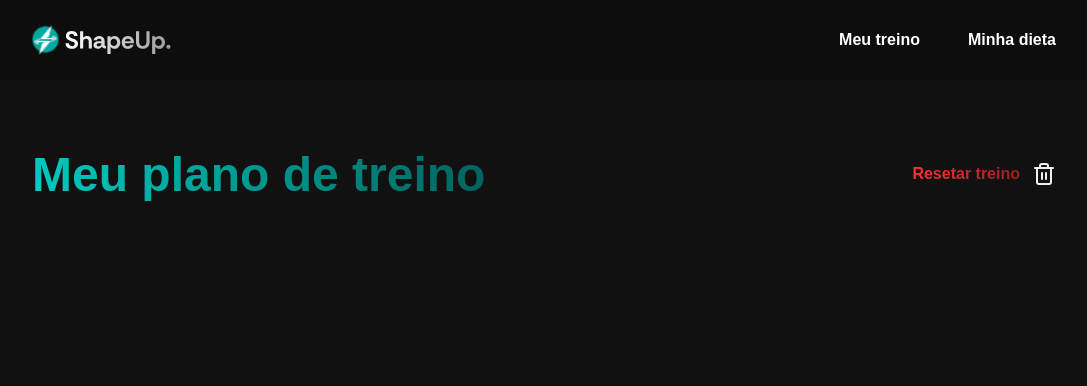
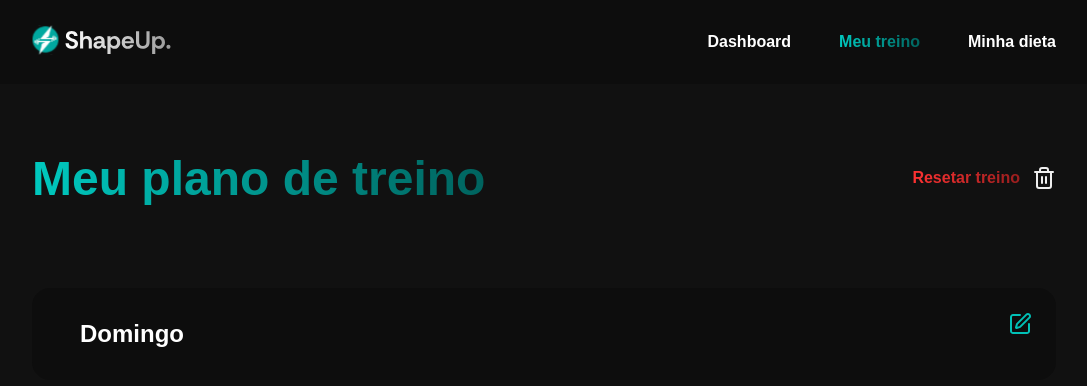
Before and after one commit to rafaeldamacena9304/shapeup, a React (Create React App) app: page /workout in a window 1280 px wide. Shown: the top 386 px of the page, without its empty margins (96-1183 px from the left). Built offline with nearby package versions, Linux system fonts and the light colour scheme; a web font is replaced by a local one.

Commit message:
feat: active links with different style, creating workout models and completing workout page

```diff
--- /dev/null
+++ b/src/components/fromWorkout/WorkoutCard/Modality/styles.ts
@@ -0,0 +1 @@
+import styled from "styled-components";
--- /dev/null
+++ b/src/components/fromWorkout/WorkoutCard/Title/index.tsx
@@ -0,0 +1,19 @@
+import * as S from './styles'
+
+interface TitleProps {
+    day:
+    | "Domingo"
+    | "Segunda-feira"
+    | "Terça-feira"
+    | "Quarta-feira"
+    | "Quinta-feira"
+    | "Sexta-feira"
+    | "Sábado",
+}
+
+export const Title = (props: TitleProps) => {
+
+    return(
+        <S.Title>{props.day}</S.Title>
+    )
+}
--- /dev/null
+++ b/src/components/fromWorkout/WorkoutCard/Title/styles.ts
@@ -0,0 +1,7 @@
+import styled from "styled-components";
+
+export const Title = styled.h3`
+    color:white;
+    font-size:24px;
+    font-weight:bold;
+`
--- /dev/null
+++ b/src/components/fromWorkout/WorkoutCard/index.tsx
@@ -0,0 +1,17 @@
+import { Title } from './Title'
+
+import { WorkoutModel } from '../../../models/WorkoutModel'
+
+import * as S from './styles'
+
+import edit from '../../../assets/images/edit.svg'
+
+export const WorkoutCard = (props: WorkoutModel ) => {
+
+    return(
+        <S.Card>
+            <Title day={props.day} />
+            <S.EditButton src={edit} alt="Botão de editar"/>
+        </S.Card>
+    )
+}
--- /dev/null
+++ b/src/components/fromWorkout/WorkoutCard/styles.ts
@@ -0,0 +1,18 @@
+import styled from "styled-components";
+
+export const Card = styled.div`
+    width:100%;
+    background-color:var(--black);
+    position:relative;
+    padding:32px 48px;
+    border-radius:18px;
+`
+export const EditButton = styled.img`
+    position:absolute;
+    top:24px;
+    right:24px;
+
+    &:hover{
+        cursor:pointer;
+    }
+`
--- a/src/components/general/Header/index.tsx
+++ b/src/components/general/Header/index.tsx
@@ -1,14 +1,31 @@
+import { useLocation } from "react-router-dom";
+
 import * as S from "./styles";
 
 import logo from "../../../assets/images/logo.svg";
 
 export const Header = () => {
+  const location = useLocation();
+
   return (
     <S.Header>
       <div className="container">
-        <S.Logo src={logo} alt="Logo ShapeUp" />
+        <S.LogoLink to="/">
+          <S.Logo src={logo} alt="Logo ShapeUp" />
+        </S.LogoLink>
         <S.Nav>
-          <S.NavLink to="/">Meu treino</S.NavLink>
+          <S.NavLink
+            className={location.pathname === "/dashboard" ? "active" : ""}
+            to="/dashboard"
+          >
+            Dashboard
+          </S.NavLink>
+          <S.NavLink
+            className={location.pathname === "/workout" ? "active" : ""}
+            to="/workout"
+          >
+            Meu treino
+          </S.NavLink>
           <S.NavLink to="/">Minha dieta</S.NavLink>
         </S.Nav>
       </div>
--- a/src/components/general/Header/styles.ts
+++ b/src/components/general/Header/styles.ts
@@ -5,7 +5,7 @@ export const Header = styled.header`
   width: 100%;
   background-color: var(--black);
   padding: 24px 0;
-  margin-bottom:64px;
+  margin-bottom: 64px;
 
   .container {
     display: flex;
@@ -18,10 +18,16 @@ export const Nav = styled.nav`
   display: flex;
   align-items: center;
 `;
-
+export const LogoLink = styled(Link)`
+  text-decoration: none;
+`;
 export const Logo = styled.img`
   width: 140px;
   height: 32px;
+
+  &:hover {
+    cursor: pointer;
+  }
 `;
 
 export const NavLink = styled(Link)`
--- a/src/globalStyle.ts
+++ b/src/globalStyle.ts
@@ -35,6 +35,12 @@ export const GlobalStyle = createGlobalStyle`
         width:100%;
     }
 
+    .active{
+        background-image:var(--blueGradient);
+        color:transparent;
+        background-clip:text;
+    }
+
     //Dashboard style
 
     .subTitle{
--- /dev/null
+++ b/src/models/WorkoutModel.ts
@@ -0,0 +1,34 @@
+export class WorkoutModel {
+  day:
+    | "Domingo"
+    | "Segunda-feira"
+    | "Terça-feira"
+    | "Quarta-feira"
+    | "Quinta-feira"
+    | "Sexta-feira"
+    | "Sábado";
+  modality?: string;
+  exercises?: ExerciseProps[];
+
+  constructor(
+    day:
+      | "Domingo"
+      | "Segunda-feira"
+      | "Terça-feira"
+      | "Quarta-feira"
+      | "Quinta-feira"
+      | "Sexta-feira"
+      | "Sábado",
+    modality: string,
+    exercises: ExerciseProps[]
+  ) {
+    this.day = day;
+    this.modality = modality;
+    this.exercises = exercises;
+  }
+}
+
+interface ExerciseProps {
+  sets: number;
+  reps: number;
+}
--- a/src/pages/WorkoutConfig/index.tsx
+++ b/src/pages/WorkoutConfig/index.tsx
@@ -1,3 +1,4 @@
+import { WorkoutCard } from "../../components/fromWorkout/WorkoutCard";
 import { DeleteButton } from "../../components/general/DeleteButton";
 import { Header } from "../../components/general/Header";
 import { MainTitle } from "../../components/general/MainTitle";
@@ -11,6 +12,7 @@ export const WorkoutConfigPage = () => {
           <MainTitle content="Meu plano de treino" />
           <DeleteButton content="Resetar treino" />
         </div>
+        <WorkoutCard day="Domingo" modality="Penis" />
       </div>
     </>
   );
```
Also changed, not shown: src/components/fromWorkout/WorkoutCard/Modality/index.tsx (added, +7 -0 lines).
